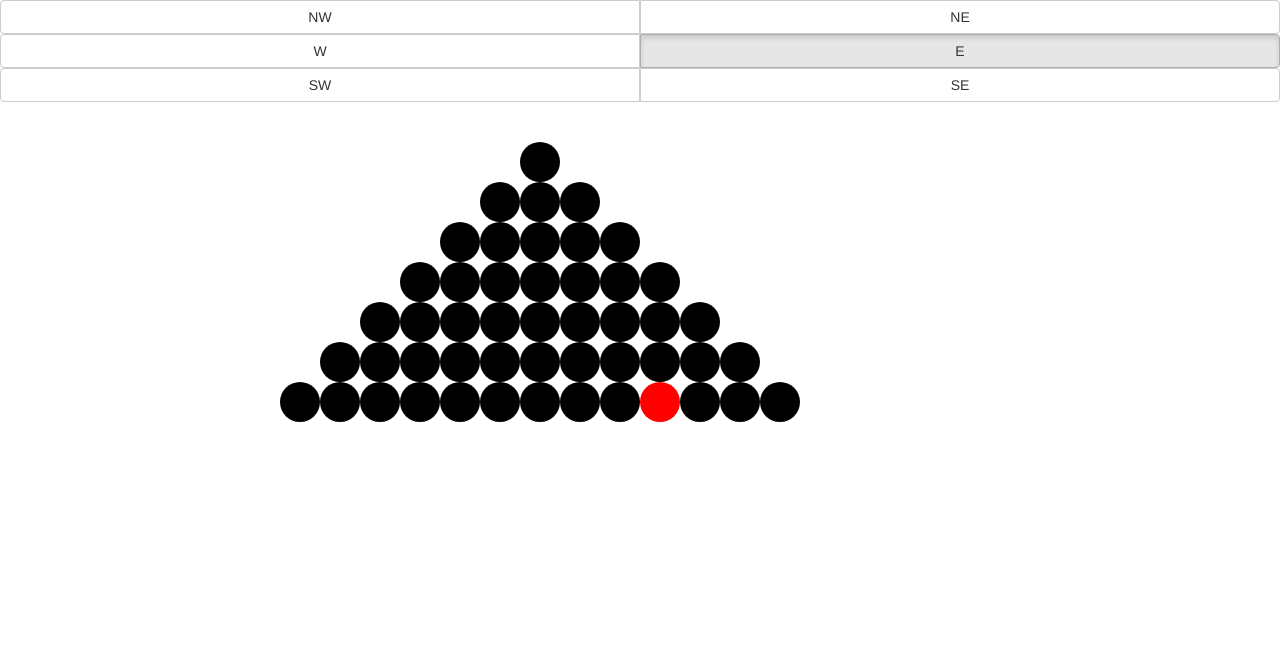
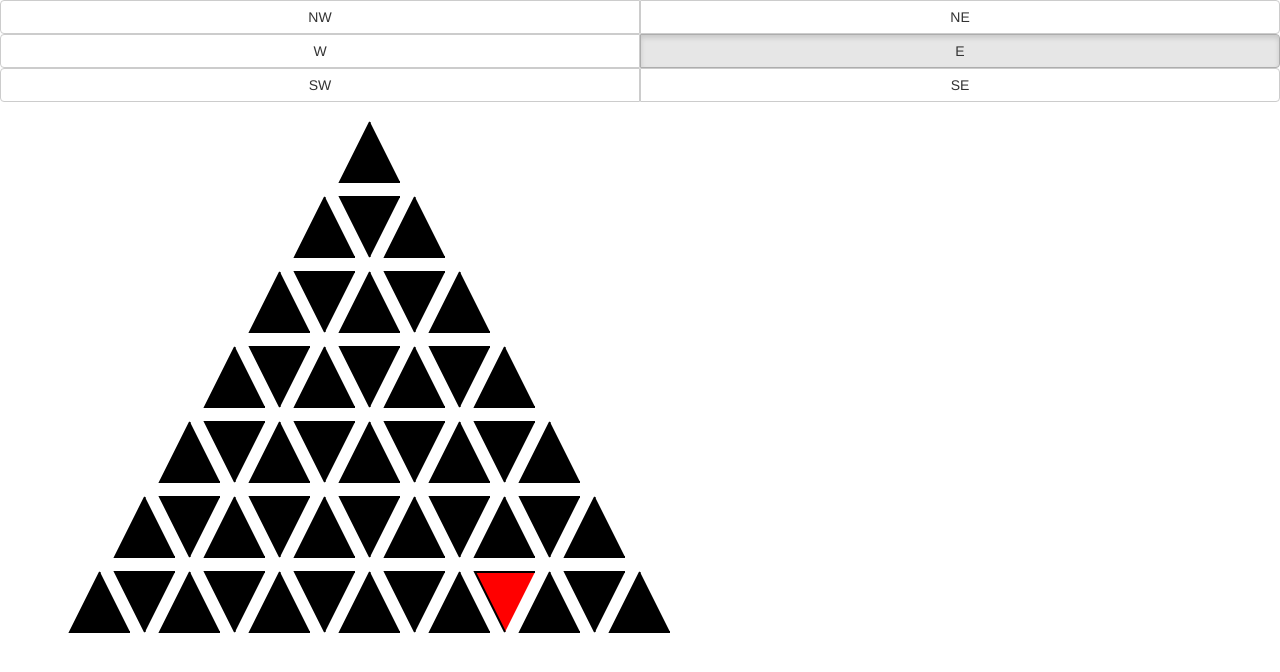
Before and after one commit to phibo23/snakenlichten-prototype, a plain HTML site: page index.html in a window 1280 px wide. Drawn offline with nearby package versions, Linux system fonts and the light colour scheme.

Commit message:
dumb triangles

```diff
--- a/index.html
+++ b/index.html
@@ -27,12 +27,12 @@
         .attr("width", width)
         .attr("height", height)
         .append("g")
-          .attr("transform", "translate(300,300) scale(1,-1)");
+          .attr("transform", "translate(100,500) scale(1,-1)");
 
       var board = {
           cells: {},
           edgeLength: 13,
-          cellSize: 20,
+          cellSize: 30,
 
           draw: function() {
               var edgeLength = board.edgeLength;
@@ -44,28 +44,42 @@
               var boardY = 0;
               for(n = edgeLength; n > 0; n-=2) {
                   for(m = rowLength; m > 0; m-=1) {
-                      cell=board.drawCell(x,y,cellSize);
+                      cell=board.drawCell(x,y,cellSize, boardX, boardY);
                       if (board.cells[boardX] == undefined) {
                         board.cells[boardX] = {};
                       }
                       board.cells[boardX][boardY] = cell;
                       cell.attr("data-board-x", boardX).attr("data-board-y", boardY);
-                      x+=2*cellSize;
+                      x+=1.5*cellSize;
                       boardX += 1;
                   }
-                  x=(2+edgeLength-rowLength)*cellSize;
-                  y+=2*cellSize;
+                  x=(2+edgeLength-rowLength)*cellSize*0.75;
+                  y+=2.5*cellSize;
                   boardY+=1;
                   boardX = boardY;
                   rowLength-=2;
               }
           },
-          drawCell: function(x,y,r) {
-            var cell = svg.append("circle")
-              .attr("cx", x)
-              .attr("cy",y)
-              .attr("r", r);
-              return cell;
+          drawCell: function(x,y,r, boardX, boardY) {
+            // var cell = svg.append("circle")
+            //   .attr("cx", x)
+            //   .attr("cy",y)
+            //   .attr("r", r);
+            //   return cell;
+            var p1,p2,p3;
+            if (boardX % 2 == boardY % 2) {
+              p1 = x+","+(y+r);
+              p2 = (x-r)+","+(y-r);
+              p3 = (x+r)+","+(y-r);
+            }  else {
+              p1 = x+","+(y-r);
+              p2 = (x-r)+","+(y+r);
+              p3 = (x+r)+","+(y+r);
+            }
+            return svg.append("polyline")
+              .attr("points", p1+" "+p2+" "+p3)
+              .attr("stroke-width", "2px")
+              .attr("stroke", "black");
           }
       };
 
@@ -80,7 +94,7 @@
           direction: "E",
 
           draw: function() {
-              svg.selectAll("circle").attr("fill","black");
+              svg.selectAll("polyline").attr("fill","black");
               // console.log(snake.headPosition.boardX,snake.headPosition.boardY)
               head = board.cells[snake.headPosition.boardX][snake.headPosition.boardY];
               head.attr("fill","red");
```
